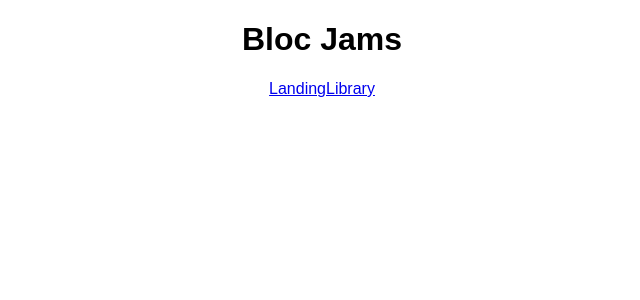
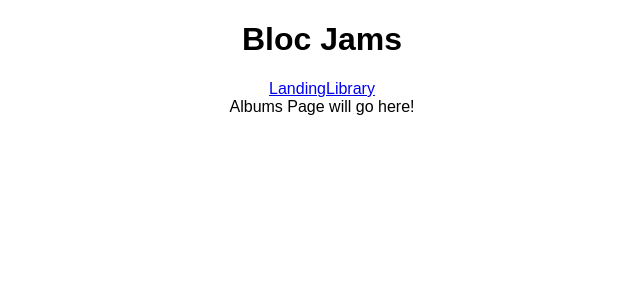
Before and after one commit to JosiahWatts/bloc-jams-react, a React (Create React App) app: page /album in a window 1280 px wide. Shown: the top 300 px of the page, without its empty margins (318-958 px from the left). Built offline with nearby package versions, Linux system fonts and the light colour scheme.

Commit message:
Assignment 1: completed

```diff
--- a/src/App.js
+++ b/src/App.js
@@ -3,6 +3,7 @@
 import './App.css';
 import Landing from './components/Landing';
 import Library from './components/Library';
+import Album from './components/Album';
 
 class App extends Component {
   render() {
@@ -17,7 +18,8 @@
         </header>
         <main>
           <Route exact path='/' component={ Landing } />
-          <Route path="/library" component= { Library } />
+          <Route path='/library' component= { Library } />
+          <Route path='/album' component= { Album } />
         </main>
       </div>
     );
--- /dev/null
+++ b/src/components/Album.js
@@ -0,0 +1,9 @@
+import React from 'react';
+
+const Album = () => (
+  <section className="album">
+    Albums Page will go here!
+  </section>
+);
+
+export default Album;
```
